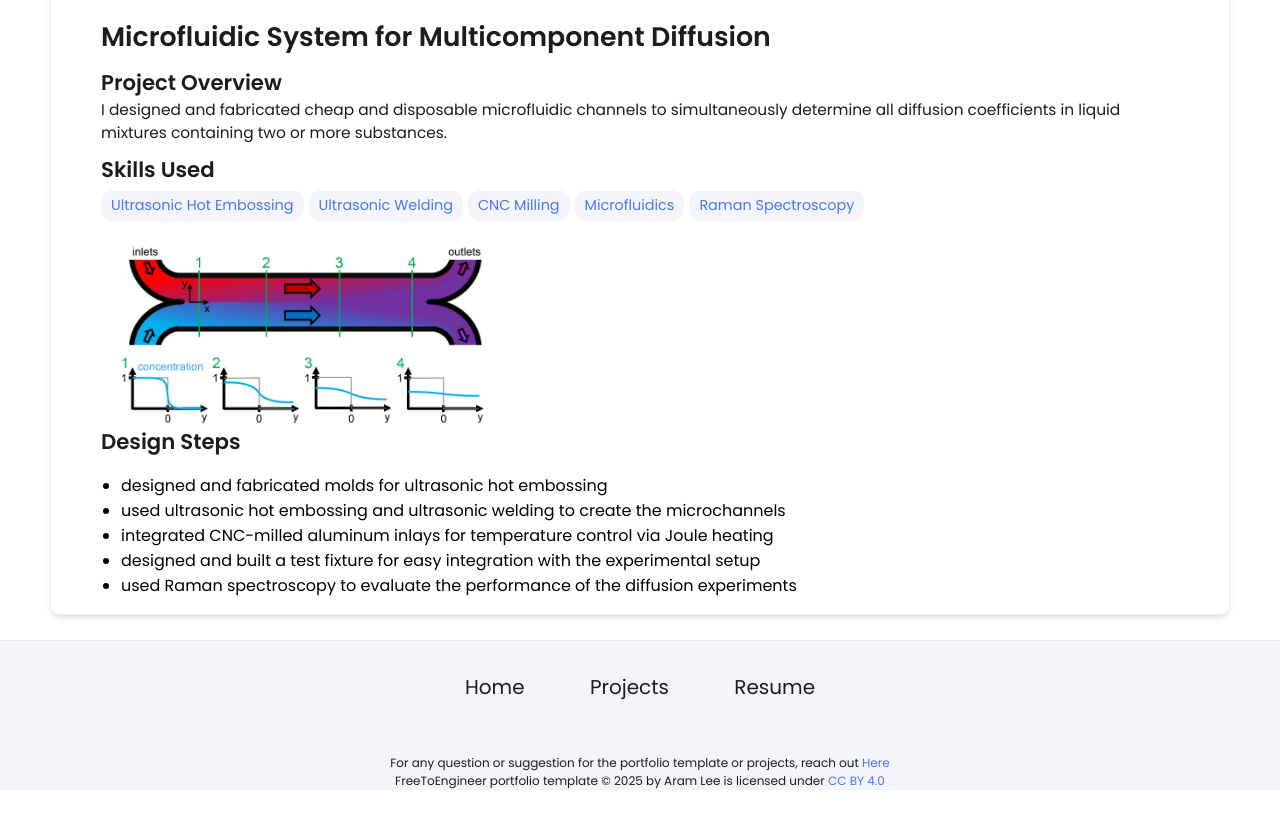
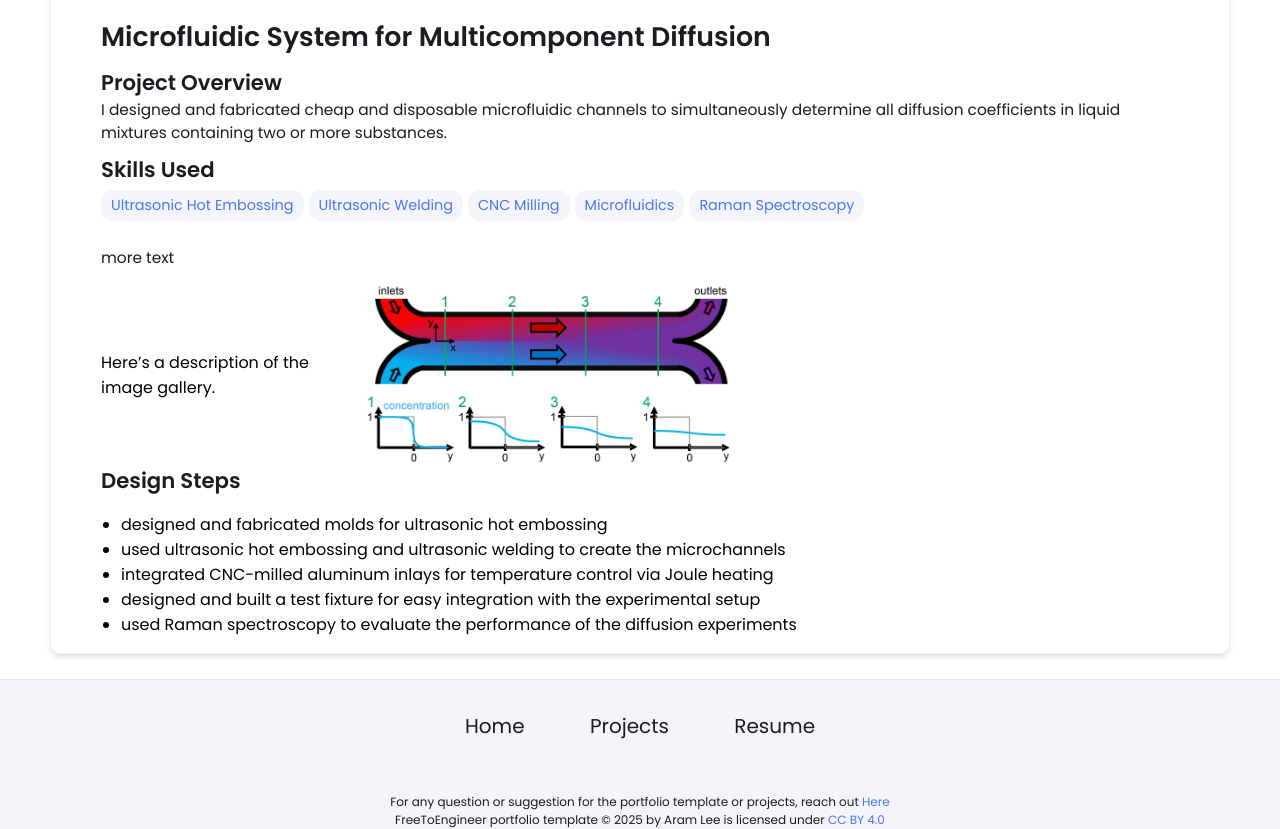
Before and after one commit to HagenGress/HagenGress.github.io, a Jekyll site: the page built from _projects/microfluidic-channel/index.md, in a window 1280 px wide. Shown: the part 490-1319 px from the top of the page. Built offline with Jekyll 4.4.1, drawn with Linux system fonts in a browser that asks for light colours; before the commit the page ends 1280 px from its top, so only the background shows below that.

Commit message:
Update index.md

```diff
--- a/_projects/microfluidic-channel/index.md
+++ b/_projects/microfluidic-channel/index.md
@@ -12,7 +12,8 @@ skills:
 main-image: /Diffusion_Microchannel.png
 ---
 
-{% include image-gallery.html images="Abb2-5.jpg" height="180" alignment="right" %}
+more text
+{% include image-gallery.html images="Abb2-5.jpg" height="180" alignment="right" caption="Here’s a description of the image gallery." %}
 ## Design Steps
 - designed and fabricated molds for ultrasonic hot embossing
 - used ultrasonic hot embossing and ultrasonic welding to create the microchannels
```
